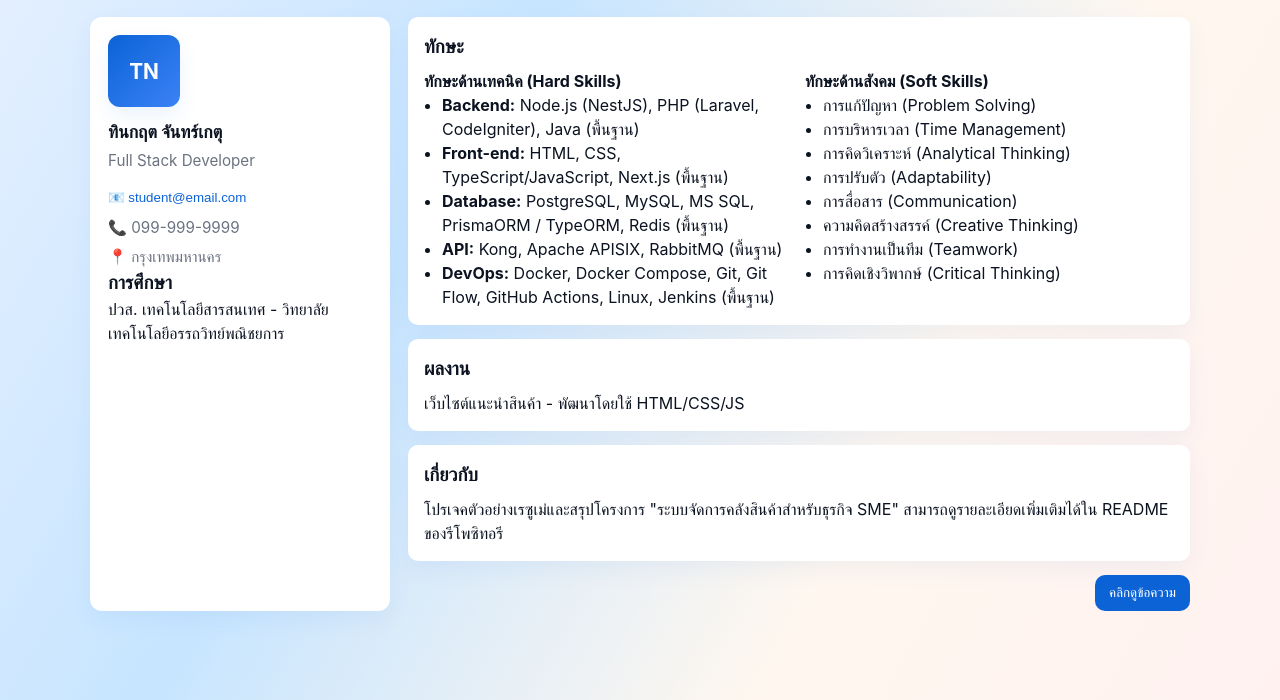
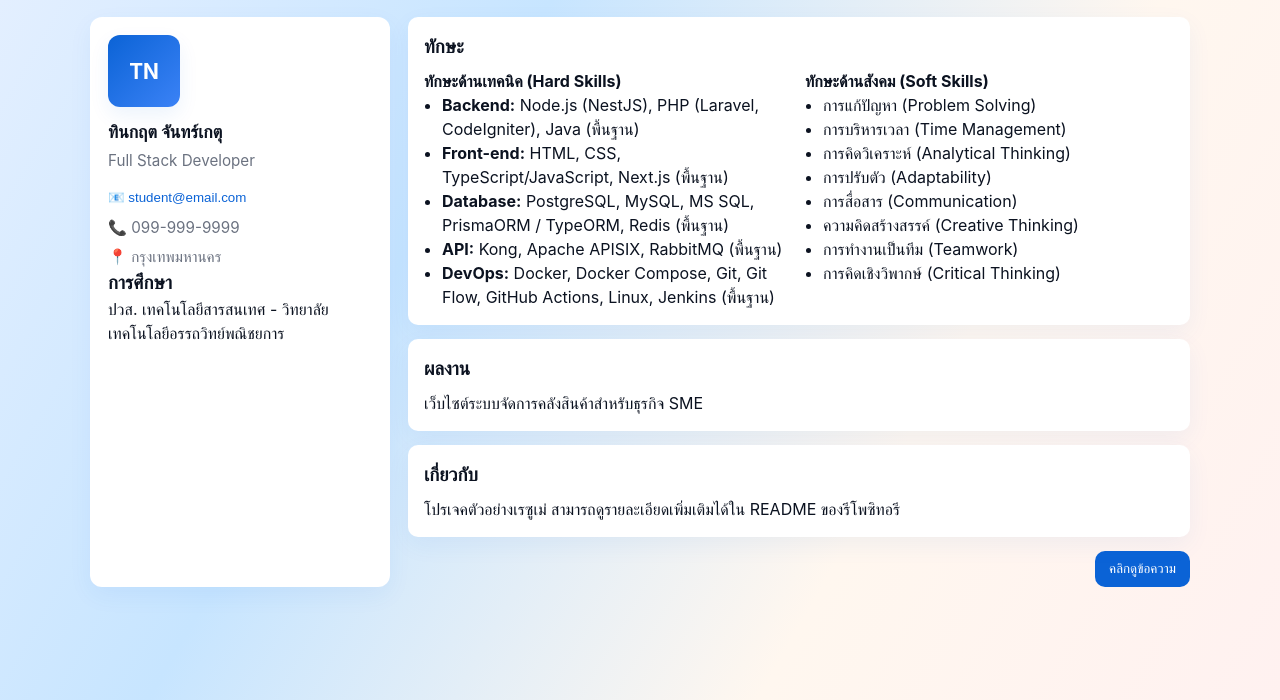
Before and after one commit to JameTNK404/student-resume, a plain HTML site: page index.html in a window 1280 px wide. Shown: the part 100-800 px from the top of the page. Drawn offline with Linux system fonts and the light colour scheme.

Commit message:
update html

```diff
--- a/index.html
+++ b/index.html
@@ -73,13 +73,12 @@
 
 			<section id="projects" class="card reveal delay-3">
 					<h3>ผลงาน</h3>
-					<p>เว็บไซต์แนะนำสินค้า - พัฒนาโดยใช้ HTML/CSS/JS</p>
+					<p>เว็บไซต์ระบบจัดการคลังสินค้าสำหรับธุรกิจ SME</p>
 				</section>
 
 			<section id="about" class="card reveal delay-3">
 					<h3>เกี่ยวกับ</h3>
-					<p>โปรเจคตัวอย่างเรซูเม่และสรุปโครงการ "ระบบจัดการคลังสินค้าสำหรับธุรกิจ SME" สามารถดูรายละเอียดเพิ่มเติมได้ใน
-						README ของรีโพซิทอรี</p>
+					<p>โปรเจคตัวอย่างเรซูเม่ สามารถดูรายละเอียดเพิ่มเติมได้ใน README ของรีโพซิทอรี</p>
 				</section>
 
 				<div class="actions">
```
